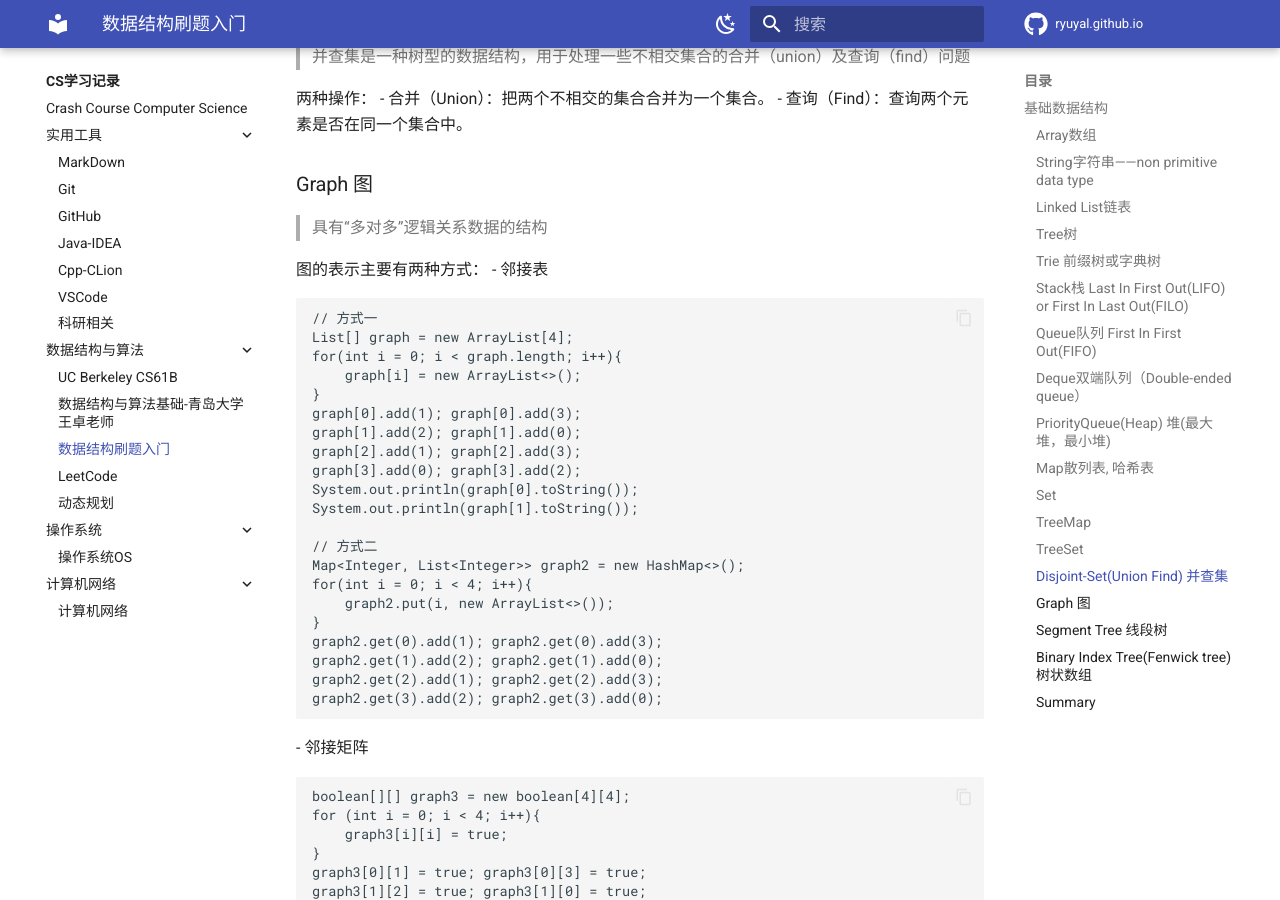
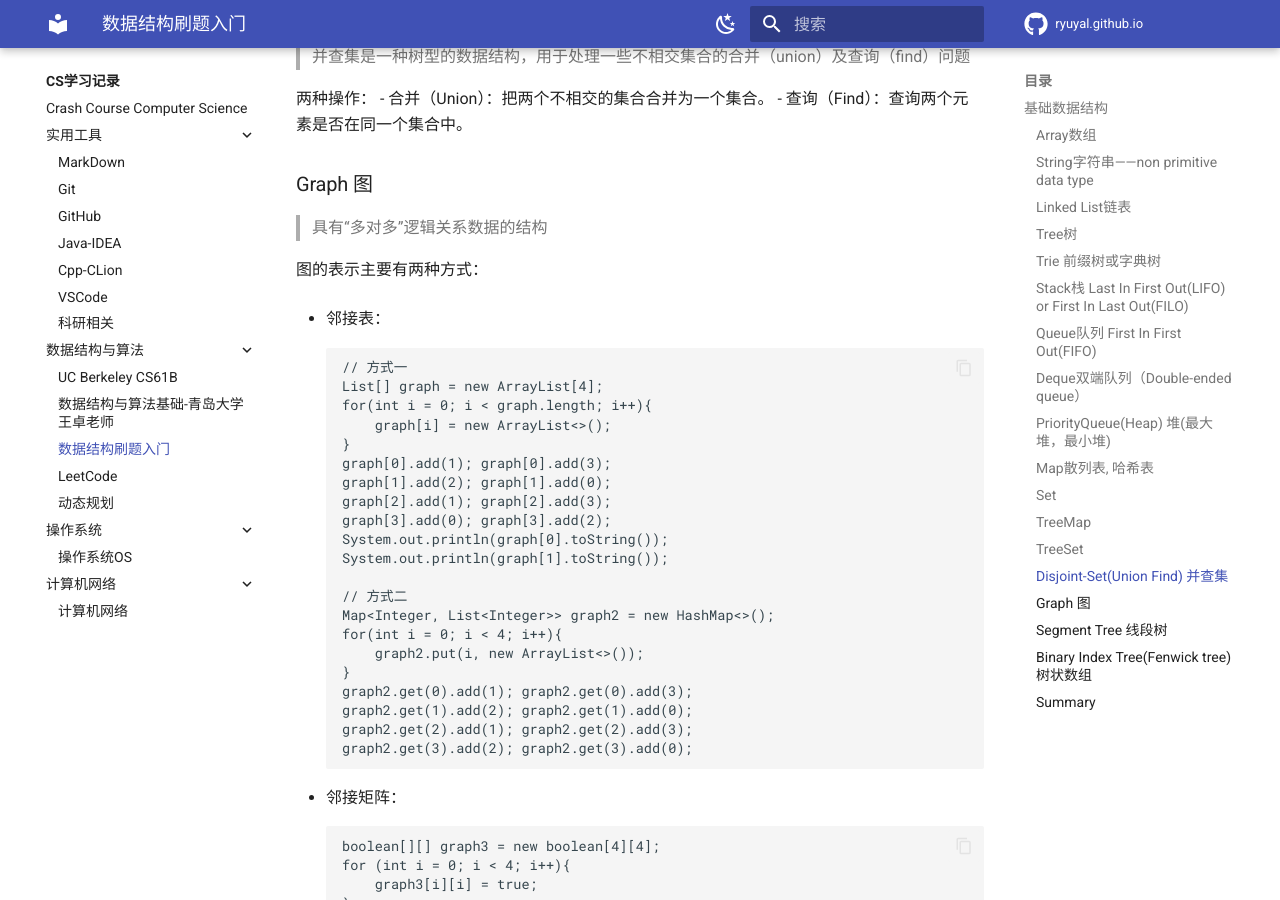
Before and after one commit to ryuyal/ryuyal.github.io, an MkDocs documentation site: the page built from docs/CS/Algos/ds_gucheng.md, in a window 1280 px wide and 900 px high, scrolled down 5671 px. Built offline with MkDocs 1.6.1 and Material for MkDocs 9.7.7, drawn with Linux system fonts in a browser that asks for light colours; comment, search, counter and statistics services are not loaded.

Commit message:
update ds

````diff
--- a/docs/CS/Algos/ds_gucheng.md
+++ b/docs/CS/Algos/ds_gucheng.md
@@ -220,7 +220,8 @@
 > 具有“多对多”逻辑关系数据的结构
 
 图的表示主要有两种方式：
-- 邻接表
+
+- 邻接表：
     ```
     // 方式一
     List[] graph = new ArrayList[4];
@@ -244,7 +245,8 @@
     graph2.get(2).add(1); graph2.get(2).add(3);
     graph2.get(3).add(2); graph2.get(3).add(0);
     ```
-- 邻接矩阵
+
+- 邻接矩阵：
     ```
     boolean[][] graph3 = new boolean[4][4];
     for (int i = 0; i < 4; i++){
````
